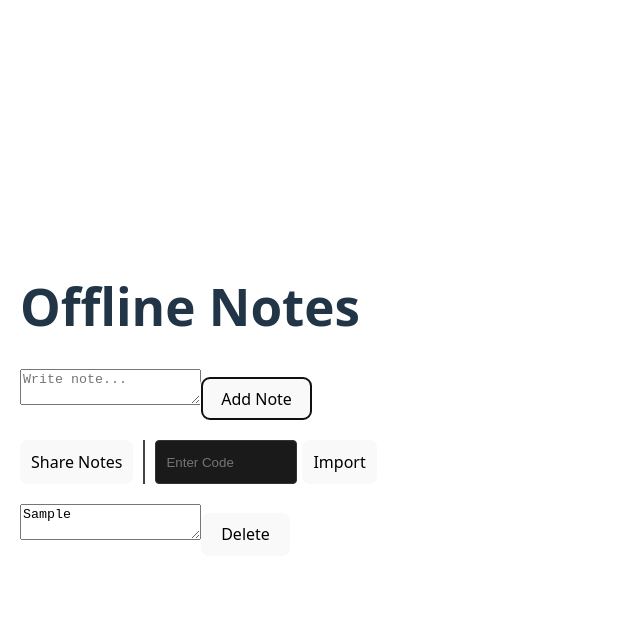
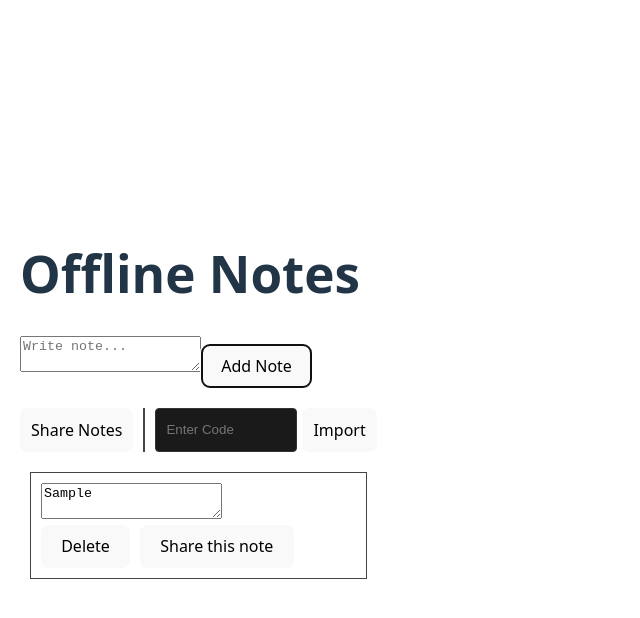
Before and after one commit to Aasha07rasina/Offline-First-Notes-Application-with-Secure-Share-Codes, a React (Vite) app in the folder offline_notes_frontend/: page / in a window 1280 px wide. Both pictures are taken after typing "Sample" into the empty fields and a click on the button "Add Note". Shown: the top 618 px of the page, without its empty margins (0-640 px from the left). Built offline with nearby package versions, Linux system fonts and the light colour scheme.

Commit message:
share notes for each note added

```diff
--- a/offline_notes_frontend/src/App.jsx
+++ b/offline_notes_frontend/src/App.jsx
@@ -21,14 +21,14 @@ export default function App() {
   const online = useNetwork();
 
   async function handleShare() {
-    console.log("Notes being sent:", notes);
+
     if (!online) {
       alert("You are offline");
       return;
     }
 
     try {
-      const res = await createShare(notes);
+      const res = await createShare([note]);
       alert("Share code: " + res.shareCode);
     } catch (err) {
       alert("Share failed: " + err.message);
@@ -54,18 +54,25 @@ export default function App() {
       const confirmReplace = window.confirm("Replace current notes? (Cancel to Merge)");
 
       if (confirmReplace) {
-        if (setNotes) setNotes(sharedNotes);
+        await replaceAllNotes(sharedNotes);
+        alert("Notes replaced successfully");
       } else {
         // Simple merge: add each shared note to the current list
-        sharedNotes.forEach(note => addNote(note));
-      }
+        await mergeNotes(sharedNotes);
+        alert("Notes merged successfully");
+    }
 
-      alert("Notes imported successfully!");
+
+
       setImportCode(""); // Clear the box
     } catch (err) {
       alert("Import Error: " + err.message);
     }
   }
+
+
+
+
 
   return (
     <div style={{ padding: "20px", maxWidth: "600px", margin: "0 auto" }}>
@@ -112,6 +119,7 @@ export default function App() {
         notes={notes}
         updateNote={updateNote}
         removeNote={removeNote}
+        onShareNote={handleShare}
       />
     </div>
   );
--- a/offline_notes_frontend/src/components/notesList.jsx
+++ b/offline_notes_frontend/src/components/notesList.jsx
@@ -2,11 +2,13 @@ export default function NotesList({
   notes,
   updateNote,
   removeNote,
+  onShareNote
 }) {
   return (
     <div>
       {notes.map((note) => (
-        <div key={note.id}>
+        <div key={note.id} style={{ border: "1px solid #444", margin: 10, padding: 10 }}>
+
           <textarea
             value={note.content}
             onChange={(e) =>
@@ -14,13 +16,20 @@ export default function NotesList({
                 ...note,
                 title: e.target.value.slice(0, 20),
                 content: e.target.value,
-                updatedAt:new Date().toISOString(),
+                updatedAt: new Date().toISOString(),
               })
             }
           />
-          <button onClick={() => removeNote(note.id)}>
-            Delete
-          </button>
+
+          <div style={{ display: "flex", gap: 10 }}>
+            <button onClick={() => removeNote(note.id)}>Delete</button>
+
+            {/* SHARE SINGLE NOTE */}
+            <button onClick={() => onShareNote(note)}>
+              Share this note
+            </button>
+          </div>
+
         </div>
       ))}
     </div>
```
